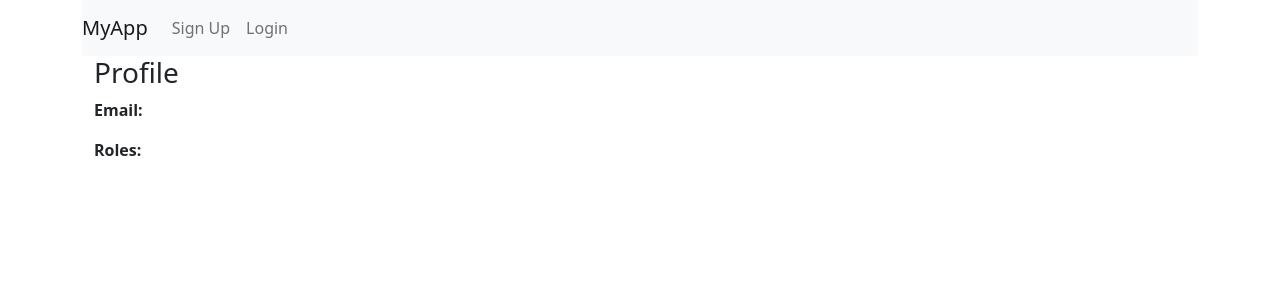
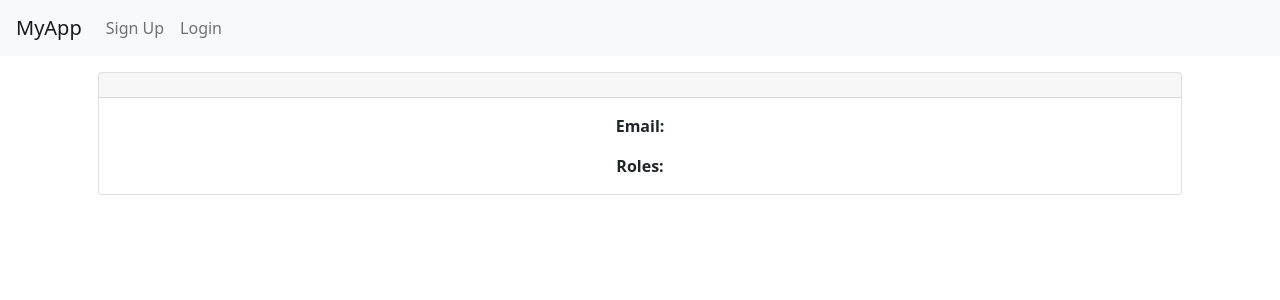
Before and after one commit to dahrif/crud-auth-mean-stack, an Angular app in the folder frontend/: page /profile in a window 1280 px wide. Shown: the top 300 px of the page. Built offline with nearby package versions, Linux system fonts and the light colour scheme; a web font is replaced by a local one.

Commit message:
Save changes

```diff
--- a/frontend/src/app/_components/members-list/members-list.component.html
+++ b/frontend/src/app/_components/members-list/members-list.component.html
@@ -27,12 +27,12 @@
 
         <!-- Modal -->
 
-    <button type="button" class="my-1 btn btn-primary" data-bs-toggle="modal" data-bs-target="#exampleModal1">Edit member <i class="fa fa-pencil-square-o" aria-hidden="true"></i></button>
+    <button type="button" class="my-1 btn btn-primary" data-bs-toggle="modal" data-bs-target="#exampleModal1">Edit Member <i class="fa fa-pencil-square-o" aria-hidden="true"></i></button>
 
     <button type="button" class="my-1 btn btn-outline-danger"  (click)="deleteMember()">Delete Member <i class="fa fa-trash-o" aria-hidden="true"></i></button>
 
 
-    <button class="my-1 btn btn-danger" (click)="removeAllMembers()"> Remove All </button>
+    <button class="my-1 btn btn-danger" (click)="removeAllMembers()"> Delete All Members </button>
 
         <div class="modal fade" id="exampleModal1" tabindex="-1" aria-labelledby="exampleModalLabel1" aria-hidden="true">
           <div class="modal-dialog">
--- a/frontend/src/app/_components/navbar/navbar.component.html
+++ b/frontend/src/app/_components/navbar/navbar.component.html
@@ -1,6 +1,6 @@
-<nav class="navbar navbar-expand navbar-light bg-light">
+<nav class="navbar navbar-expand navbar-light bg-light px-3">
 
-    <a routerLink="/home" class="navbar-brand">MyApp</a>
+    <a routerLink="/home" class="navbar-brand ">MyApp</a>
 
     <ul class="navbar-nav mr-auto" routerLinkActive="active">
       <li class="nav-item" *ngIf="showAdminBoard">
--- a/frontend/src/app/_components/profile/profile.component.html
+++ b/frontend/src/app/_components/profile/profile.component.html
@@ -1,22 +1,28 @@
 <app-navbar></app-navbar>
-<div class="container" *ngIf="currentUser; else loggedOut">
-    <header class="jumbotron">
+<div class="container text-center" *ngIf="currentUser; else loggedOut">
+  <div class="card m-3">
+    <div class="card-header">
       <h3>
-        <strong>{{ currentUser.username }}</strong> Profile
+        <strong>{{ currentUser.username }}</strong>
       </h3>
-    </header>
+    </div>
+    <div class="card-body">
       <p>
         <strong>Email:</strong>
         {{ currentUser.email }}
       </p>
       <strong>Roles:</strong>
-    <ul>
-      <li *ngFor="let role of currentUser.roles">
+      <ul *ngFor="let role of currentUser.roles">
+        <li >
           {{ role }}
         </li>
       </ul>
     </div>
 
+  </div>
+  </div>
+
+
   <ng-template #loggedOut>
     Please login.
   </ng-template>
--- a/frontend/src/app/app.component.html
+++ b/frontend/src/app/app.component.html
@@ -1,3 +1 @@
-    <div class="container">
-      <router-outlet></router-outlet>
-    </div>
+<router-outlet></router-outlet>
```
Lines whose indentation alone changed are shown as unchanged.
